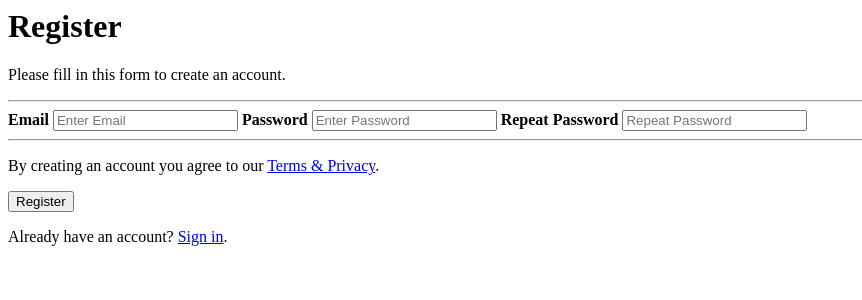
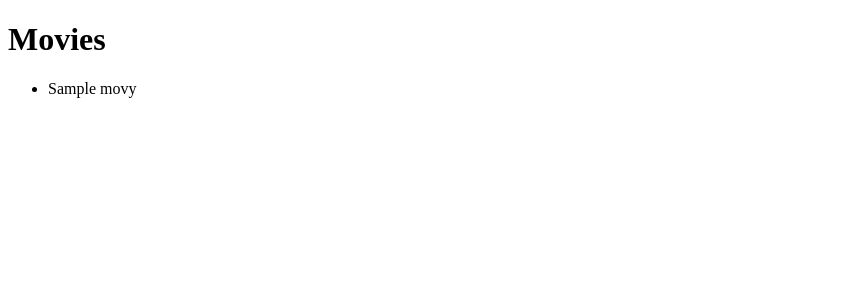
Before and after one commit to rahul1269-kaushal/django_test_app, a Django app: template movies/templates/hello.html in a window 1280 px wide. Shown: the top 300 px of the page, without its empty margins (0-862 px from the left). Run offline with Django 5.2, Linux system fonts and the light colour scheme; the template is opened without the code that fills it: values that come from a table or form of the project are taken from there, others are empty; tables that the repository leaves empty hold one stand-in row (values such as "Sample post").

Commit message:
model added

```diff
--- /dev/null
+++ b/movies/admin.py
@@ -0,0 +1,4 @@
+from .models import Movies
+from django.contrib import admin
+
+admin.site.register(Movies)
--- /dev/null
+++ b/movies/models.py
@@ -0,0 +1,8 @@
+from django.db import models
+
+class Movies(models.Model):
+    title = models.CharField(max_length=200)
+    year = models.IntegerField()
+
+    def __str__(self):
+        return f"{self.title} from {self.year}"
--- a/movies/templates/hello.html
+++ b/movies/templates/hello.html
@@ -1,24 +1,14 @@
-<form action="action_page.php">
-    <div class="container">
-      <h1>Register</h1>
-      <p>Please fill in this form to create an account.</p>
-      <hr>
-
-      <label for="email"><b>Email</b></label>
-      <input type="text" placeholder="Enter Email" name="email" id="email" required>
-
-      <label for="psw"><b>Password</b></label>
-      <input type="password" placeholder="Enter Password" name="psw" id="psw" required>
-
-      <label for="psw-repeat"><b>Repeat Password</b></label>
-      <input type="password" placeholder="Repeat Password" name="psw-repeat" id="psw-repeat" required>
-      <hr>
-
-      <p>By creating an account you agree to our <a href="#">Terms & Privacy</a>.</p>
-      <button type="submit" class="registerbtn">Register</button>
-    </div>
-
-    <div class="container signin">
-      <p>Already have an account? <a href="#">Sign in</a>.</p>
-    </div>
-  </form>
+<!DOCTYPE html>
+<html>
+    <head>
+        <title> Movies </title>
+    </head>
+    <body>
+        <h1>Movies</h1>
+        <ul>
+            {% for  movie in movies %}
+            <li>{{movie.title}}</li>
+            {% endfor %}
+        </ul>
+    </body>
+</html>
--- a/movies/views.py
+++ b/movies/views.py
@@ -1,11 +1,11 @@
 
 from django.http import HttpResponse, request
 from django.shortcuts import render
+from .models import Movies
 
-data = {'movies': ['MADAR','CHOR1']}
-
+data =  Movies.objects.all()
 def movies(request):
-    return render(request, "hello.html", data )
+    return render(request, "hello.html", {'movies' : data})
 
 def home(request):
     return HttpResponse("Homepage")
```
Also changed, not shown: movies/migrations/0001_initial.py (added), movies/migrations/__init__.py (added).
